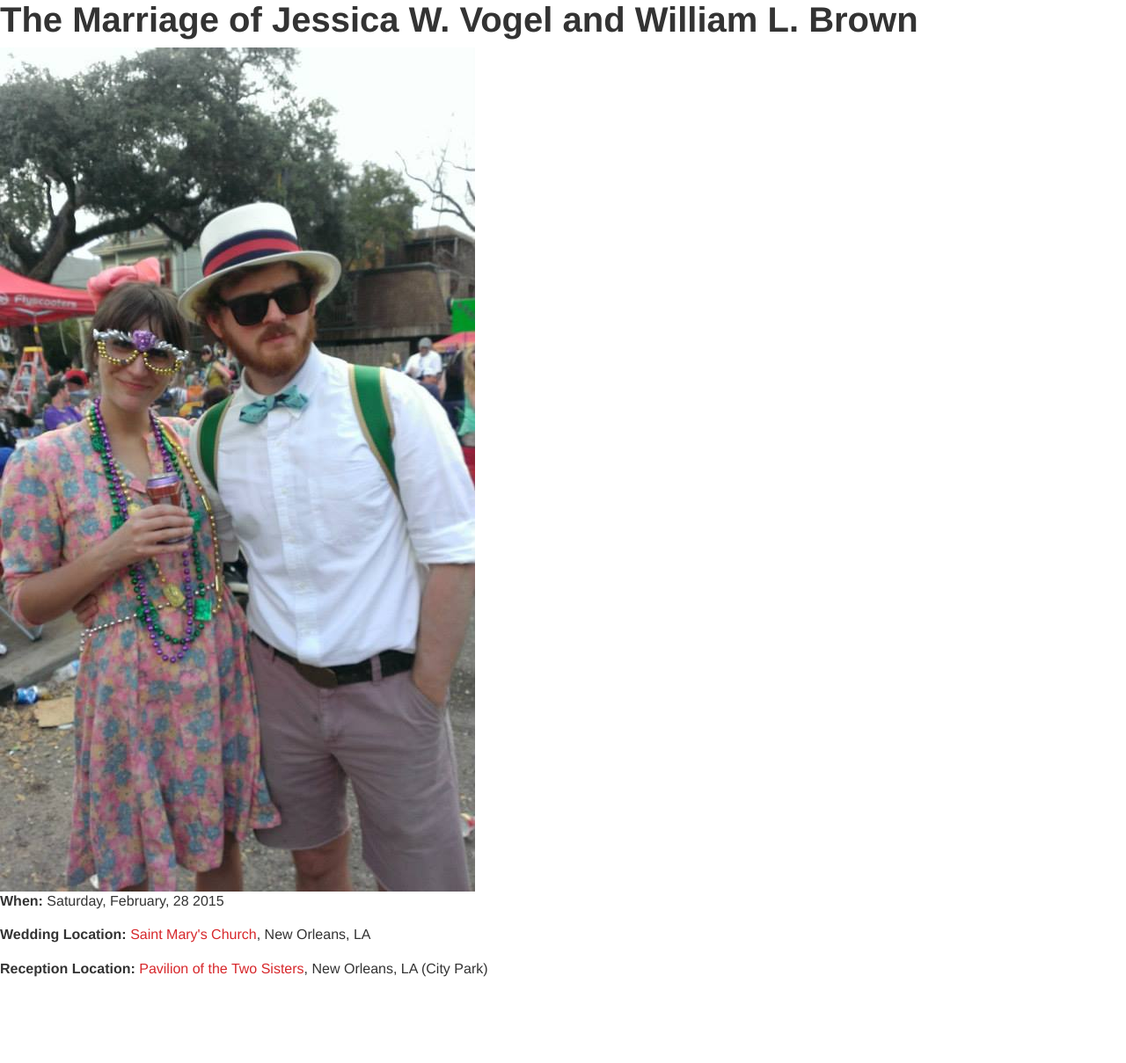
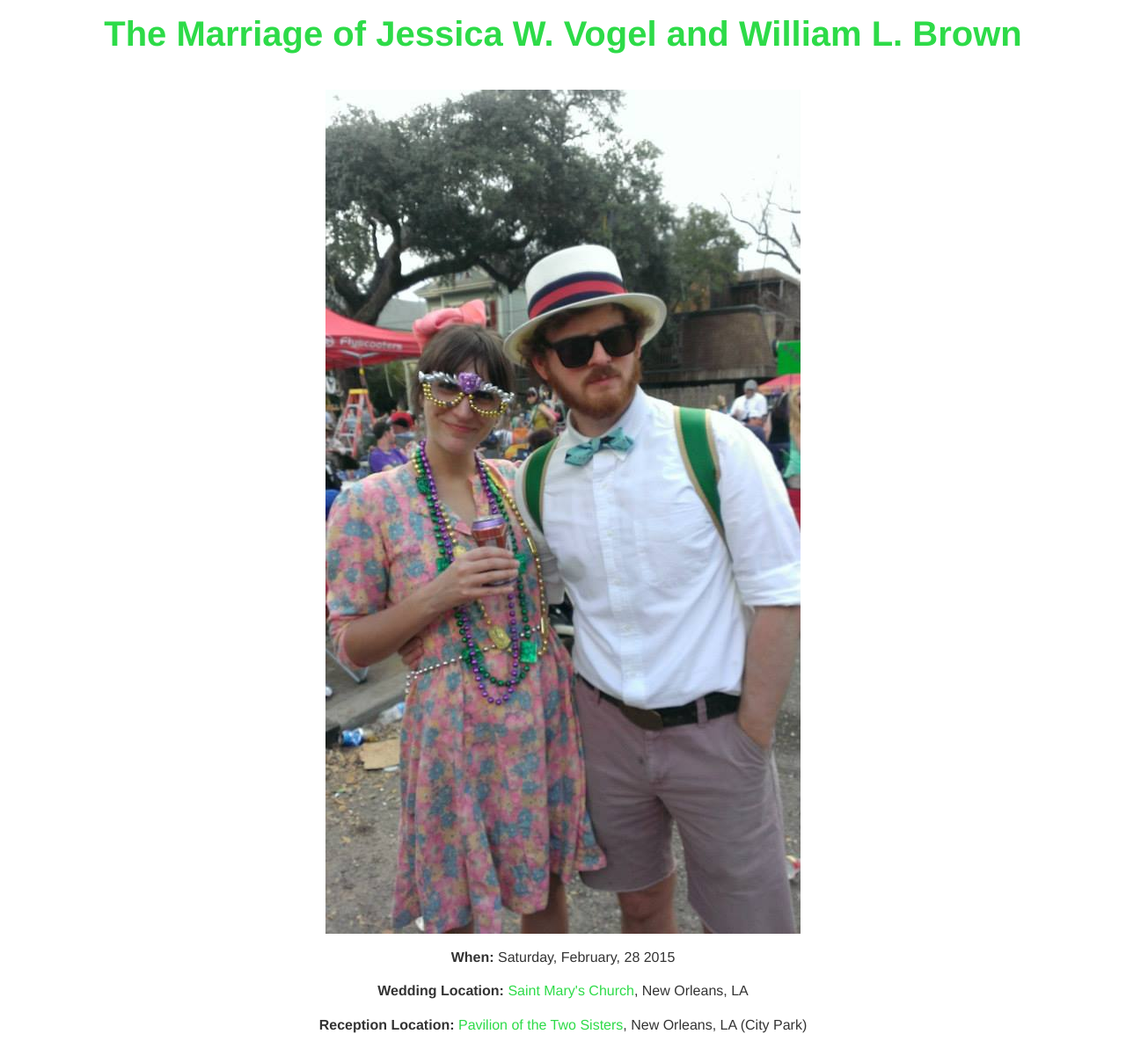
Before and after one commit to billybrown/wedding, a web app: file index.html in a window 1280 px wide. Shown: the whole page at 88% size. Before the commit the page ends 1111 px from the top, so only its background shows below. Run offline with its HTML, style and script files only (its server is not run), Linux system fonts and the light colour scheme; some libraries are stand-ins or nearby versions.

Commit message:
first basic design

```diff
--- a/css/style.css
+++ b/css/style.css
@@ -633,58 +633,33 @@ textarea {
 }
 
 /* line 11, ../sass/partials/patterns/_colors.scss */
-.color--red {
-  background: #d7272b;
+.color--green {
+  background: #2ddb48;
 }
 
 /* line 14, ../sass/partials/patterns/_colors.scss */
-.type--red {
-  color: #d7272b;
+.type--green {
+  color: #2ddb48;
 }
 
 /* line 17, ../sass/partials/patterns/_colors.scss */
-.border--red {
-  border: 1px solid #d7272b;
+.border--green {
+  border: 1px solid #2ddb48;
 }
 
 /* line 21, ../sass/partials/patterns/_colors.scss */
-.button.red, input.red[type="submit"] {
-  background: #d7272b;
+.button.green, input.green[type="submit"] {
+  background: #2ddb48;
   color: white;
 }
 /* line 25, ../sass/partials/patterns/_colors.scss */
-.button.red:hover, input.red[type="submit"]:hover {
-  background: #e05155;
-}
-
-/* line 11, ../sass/partials/patterns/_colors.scss */
-.color--blue {
-  background: #24407a;
-}
-
-/* line 14, ../sass/partials/patterns/_colors.scss */
-.type--blue {
-  color: #24407a;
-}
-
-/* line 17, ../sass/partials/patterns/_colors.scss */
-.border--blue {
-  border: 1px solid #24407a;
-}
-
-/* line 21, ../sass/partials/patterns/_colors.scss */
-.button.blue, input.blue[type="submit"] {
-  background: #24407a;
-  color: white;
-}
-/* line 25, ../sass/partials/patterns/_colors.scss */
-.button.blue:hover, input.blue[type="submit"]:hover {
-  background: #3055a1;
+.button.green:hover, input.green[type="submit"]:hover {
+  background: #59e26e;
 }
 
 /* line 1, ../sass/partials/patterns/_type.scss */
 body {
-  font-family: "Helvetica Neue", Helvetica, Arial, sans-serif;
+  font-family: "proxima-nova", "HelveticaNeue-Light", "Helvetica Neue Light", "Helvetica Neue", Helvetica, Arial, "Lucida Grande", sans-serif, "HelveticaNeue-Light", "Helvetica Neue Light", "Helvetica Neue", Helvetica, Arial, "Lucida Grande", sans-serif;
   color: #333333;
 }
 
@@ -702,12 +677,12 @@ p {
 /* line 21, ../sass/partials/patterns/_type.scss */
 a, .link {
   text-decoration: none;
-  color: #d7272b;
+  color: #2ddb48;
 }
 /* line 25, ../sass/partials/patterns/_type.scss */
 a:hover, .link:hover {
   text-decoration: none;
-  color: #e05155;
+  color: #59e26e;
 }
 
 /* line 37, ../sass/partials/patterns/_type.scss */
@@ -730,7 +705,7 @@ a:hover, .link:hover {
 
 /* line 70, ../sass/partials/patterns/_type.scss */
 blockquote {
-  font-family: "Helvetica Neue", Helvetica, Arial, sans-serif;
+  font-family: "HelveticaNeue-Light", "Helvetica Neue Light", "Helvetica Neue", Helvetica, Arial, "Lucida Grande", sans-serif;
   font-size: 1.75em;
   line-height: 1.35em;
   border-left: 1px solid #eeeeee;
@@ -782,7 +757,7 @@ hr {
   font-weight: 400;
   line-height: 1em;
   margin: 0 0 .5em;
-  font-family: "Helvetica Neue", Helvetica, Arial, sans-serif;
+  font-family: "HelveticaNeue-Light", "Helvetica Neue Light", "Helvetica Neue", Helvetica, Arial, "Lucida Grande", sans-serif;
 }
 /* line 129, ../sass/partials/patterns/_type.scss */
 .header.big, h2.big {
@@ -795,7 +770,7 @@ hr {
 
 /* line 142, ../sass/partials/patterns/_type.scss */
 h3, h4, h5 {
-  font-family: "Helvetica Neue", Helvetica, Arial, sans-serif;
+  font-family: "HelveticaNeue-Light", "Helvetica Neue Light", "Helvetica Neue", Helvetica, Arial, "Lucida Grande", sans-serif;
   margin: 0 0 1em;
   line-height: 1.35em;
 }
@@ -804,19 +779,20 @@ h3, h4, h5 {
 h1 {
   font-size: 2.5em;
   line-height: 1.1em;
+  color: #2ddb48;
 }
 
 /* line 3, ../sass/partials/patterns/_buttons.scss */
 .button, a.button, input[type="submit"] {
   font-weight: 400;
   border: none;
-  background: #d7272b;
+  background: #2ddb48;
   color: white;
   padding: 6.5px 14px;
 }
 /* line 10, ../sass/partials/patterns/_buttons.scss */
 .button:hover, input[type="submit"]:hover {
-  background: #e05155;
+  background: #59e26e;
 }
 /* line 14, ../sass/partials/patterns/_buttons.scss */
 .button.full, input.full[type="submit"] {
@@ -895,7 +871,7 @@ h1 {
   display: inline-block;
   margin-right: 6px;
   padding-right: 10px;
-  border-right: 1px solid #d7272b;
+  border-right: 1px solid #eeeeee;
 }
 /* line 48, ../sass/partials/patterns/_lists.scss */
 .list--inline-border li.last-item {
@@ -1023,7 +999,7 @@ label {
 }
 /* line 56, ../sass/partials/patterns/_inputs.scss */
 .error label {
-  color: #d7272b;
+  color: #2ddb48;
 }
 
 /* line 62, ../sass/partials/patterns/_inputs.scss */
@@ -1107,11 +1083,11 @@ td {
 /* line 14, ../sass/partials/patterns/_accordian.scss */
 .accordian-title {
   cursor: pointer;
-  color: #d7272b;
+  color: #2ddb48;
 }
 /* line 18, ../sass/partials/patterns/_accordian.scss */
 .accordian-title:hover {
-  color: #e05155;
+  color: #59e26e;
 }
 
 /* line 3, ../sass/partials/patterns/_tabs.scss */
@@ -1137,7 +1113,7 @@ td {
 }
 /* line 21, ../sass/partials/patterns/_tabs.scss */
 .tabs--nav li:hover {
-  background: #d7272b;
+  background: #2ddb48;
   color: white;
 }
 /* line 25, ../sass/partials/patterns/_tabs.scss */
@@ -1198,3 +1174,20 @@ body {
   margin-right: auto;
   margin-left: auto;
 }
+
+/* line 4, ../sass/partials/layout/_page--front.scss */
+.main--header {
+  padding: 1em;
+  text-align: center;
+}
+
+/* line 9, ../sass/partials/layout/_page--front.scss */
+.main--main {
+  text-align: center;
+  padding: 1em;
+}
+
+/* line 14, ../sass/partials/layout/_page--front.scss */
+.section--photo {
+  margin-bottom: 1em;
+}
--- a/index.html
+++ b/index.html
@@ -9,7 +9,8 @@
 		<link rel="shortcut icon" type="image/x-icon" href="/favicon.ico">
         <link rel="stylesheet" href="css/style.css">
         <script src="js/vendor/modernizr-latest.js"></script>
-
+		<script type="text/javascript" src="//use.typekit.net/ndi1fjw.js"></script>
+		<script type="text/javascript">try{Typekit.load();}catch(e){}</script>
     </head>
     <body>
 
--- a/sass/partials/global/_variables.scss
+++ b/sass/partials/global/_variables.scss
@@ -9,10 +9,10 @@
 //+++++++++++++++++++++++++++!!!+++++++++++++++++++++++++++//
 
 $courier:           	"Courier New", "DejaVu Sans Mono", monospace, sans-serif;
-$helvetica:         	"Helvetica Neue", Helvetica, Arial, sans-serif;
+$helvetica:         	"HelveticaNeue-Light", "Helvetica Neue Light", "Helvetica Neue", Helvetica, Arial, "Lucida Grande", sans-serif;
+$proxima: 				"proxima-nova", $helvetica;
 
-
-$base-font-family:		$helvetica;
+$base-font-family:		$proxima, $helvetica;
 $font-headers:			$helvetica;
 $font-monospace:		$courier;
 
@@ -20,24 +20,24 @@ $font-monospace:		$courier;
 //+++++++++++++++++++++++++++!!!+++++++++++++++++++++++++++//
 
 // brand colors
-$red:  					#d7272b;
+$green:  				#2ddb48;
 $blue:	 				#24407a;
 
 
 // standard colors
-$web-black:				#333333;
-$web-white:    			#ffffff;
-$web-grey:     			#eeeeee;
-$web-grey-dark:			#cccccc;
+$black:				#333333;
+$white:    			#ffffff;
+$grey:     			#eeeeee;
+$grey-dark:			#cccccc;
 
 // standard uses
-$text-color:           	$web-black;
-$background-color: 	   	$web-white;
-$footer-color:			$web-white;
+$text-color:           	$black;
+$background-color: 	   	$white;
+$footer-color:			$white;
 
 // links
-$link-color:      		$red;
-$link-color-hover:		lighten($red, 10%);
+$link-color:      		$green;
+$link-color-hover:		lighten($green, 10%);
 
 // alerts, warnings, etc.
 $alert-danger:    		#a94442;
--- a/sass/partials/layout/_page--front.scss
+++ b/sass/partials/layout/_page--front.scss
@@ -1 +1,16 @@
 // front page
+
+
+.main--header {
+	padding: 1em;
+	text-align: center;
+}
+
+.main--main {
+	text-align: center;
+	padding: 1em;
+}
+
+.section--photo {
+	margin-bottom: 1em;
+}
--- a/sass/partials/patterns/_buttons.scss
+++ b/sass/partials/patterns/_buttons.scss
@@ -4,7 +4,7 @@
   font-weight: 400;
   border: none;
   background: $link-color;
-  color: $web-white;
+  color: $white;
   padding: 6.5px 14px;
 
     &:hover {
--- a/sass/partials/patterns/_colors.scss
+++ b/sass/partials/patterns/_colors.scss
@@ -29,8 +29,7 @@
 	}
 }
 
-@include colorize(white, $web-white, $web-black);
-@include colorize(black, $web-black, white);
-@include colorize(grey, $web-grey, white);
-@include colorize(red, $red, white);
-@include colorize(blue, $blue, white);
+@include colorize(white, $white, $black);
+@include colorize(black, $black, white);
+@include colorize(grey, $grey, white);
+@include colorize(green, $green, white);
--- a/sass/partials/patterns/_inputs.scss
+++ b/sass/partials/patterns/_inputs.scss
@@ -12,11 +12,11 @@ textarea {
 	display: block;
 	@include box-sizing(border-box);
 	margin: 0 0 .25em;
-	background: $web-grey;
+	background: $grey;
 	font-size: .8em;
 	&:focus {
-		background: $web-white;
-		color: $web-black;
+		background: $white;
+		color: $black;
 	}
 
 	.no-boxsizing & {
@@ -50,11 +50,11 @@ input[type="checkbox"] {
 
 // label styles
 label {
-	color: $web-black;
+	color: $black;
 
 	// make lables red when someone fills out a form wrong
 	.error & {
-		color: $red;
+		color: $green;
 	}
 }
 
--- a/sass/partials/patterns/_lists.scss
+++ b/sass/partials/patterns/_lists.scss
@@ -43,7 +43,7 @@
 		display: inline-block;
 		margin-right: 6px;
 		padding-right: 10px;
-		border-right: 1px solid $red;
+		border-right: 1px solid $grey;
 
 		&.last-item {
 			border-right: 0;
@@ -85,7 +85,7 @@
 	padding: 0;
 
 	li {
-		border-bottom: 1px solid $web-grey;
+		border-bottom: 1px solid $grey;
 		margin-bottom: 1em;
 	}
 }
--- a/sass/partials/patterns/_tables.scss
+++ b/sass/partials/patterns/_tables.scss
@@ -1,20 +1,20 @@
 
 table {
 	border: none;
-	border-top: 1px solid $web-grey;
+	border-top: 1px solid $grey;
 	width: 100%;
 }
 
 thead {
-	background: $web-black;
+	background: $black;
 	color: white;
-	border-right: 1px solid $web-black;
-	border-left: 1px solid $web-black;
-	border-top: 1px solid $web-black;
+	border-right: 1px solid $black;
+	border-left: 1px solid $black;
+	border-top: 1px solid $black;
 }
 
 tbody {
-	border-left: 1px solid $web-grey;
+	border-left: 1px solid $grey;
 }
 
 th,
@@ -26,6 +26,6 @@ th {
 	border: none;
 }
 td {
-	border-right: 1px solid $web-grey;
-	border-bottom: 1px solid $web-grey;
+	border-right: 1px solid $grey;
+	border-bottom: 1px solid $grey;
 }
--- a/sass/partials/patterns/_tabs.scss
+++ b/sass/partials/patterns/_tabs.scss
@@ -8,14 +8,14 @@
 	li {
 		font-size: 1em;
 		margin: 0 .25em 0 0;
-		background: $web-grey-dark;
+		background: $grey-dark;
 		padding: .6em .6em .4em;
 		color: white;
 		display: block;
 		float: left;
-		border-top: 1px solid $web-grey-dark;
-		border-left: 1px solid $web-grey-dark;
-		border-right: 1px solid $web-grey-dark;
+		border-top: 1px solid $grey-dark;
+		border-left: 1px solid $grey-dark;
+		border-right: 1px solid $grey-dark;
 		cursor: pointer;
 
 		&:hover {
@@ -24,7 +24,7 @@
 		}
 		&.active {
 		background: white;
-		color: $web-black;
+		color: $black;
 		}
 	}
 
@@ -37,7 +37,7 @@
 }
 
 .tabs--content {
-	border: 1px solid $web-grey-dark;
+	border: 1px solid $grey-dark;
 	padding: 1em;
 	.no-js & {
 		border: none;
@@ -51,7 +51,7 @@
 
 	.no-js & {
 		display: block;
-		border: 1px solid $web-grey-dark;
+		border: 1px solid $grey-dark;
 		padding: 1em;
 		margin-bottom: 1em;
 	}
--- a/sass/partials/patterns/_type.scss
+++ b/sass/partials/patterns/_type.scss
@@ -71,7 +71,7 @@ blockquote {
 	font-family: $font-headers;
 	font-size: 1.75em;
 	line-height: 1.35em;
-	border-left: 1px solid $web-grey;
+	border-left: 1px solid $grey;
 	margin-left: 40px;
 	padding-left: 20px;
 
@@ -83,7 +83,7 @@ blockquote {
 
 .quote-source {
 	font-size: .5em;
-	color: $web-grey-dark;
+	color: $grey-dark;
 	&:before {
 		content: '—';
 		padding-right: .25em;
@@ -98,7 +98,7 @@ blockquote {
 
 hr {
 	border: none;
-	border-bottom: 1px solid $web-grey;
+	border-bottom: 1px solid $grey;
 	margin: 1em 0;
 }
 
@@ -148,6 +148,7 @@ h3, h4, h5 {
 h1 {
 	font-size: 2.5em;
 	line-height: 1.1em;
+	color: $green;
 }
 
 h2 {
--- a/sass/partials/patterns/_wells.scss
+++ b/sass/partials/patterns/_wells.scss
@@ -2,7 +2,7 @@
 
 .well {
 	@include box-shadow(0 0 6px rgba(0,0,0,.2) inset);
-	background: $web-grey;
+	background: $grey;
 	background: rgba(0,0,0,.05);
 	margin-bottom: 1em;
 }
```
Also changed, not shown: css/old-ie.css (+41 -48 lines), css/pattern-library.css (+26 -50 lines).
